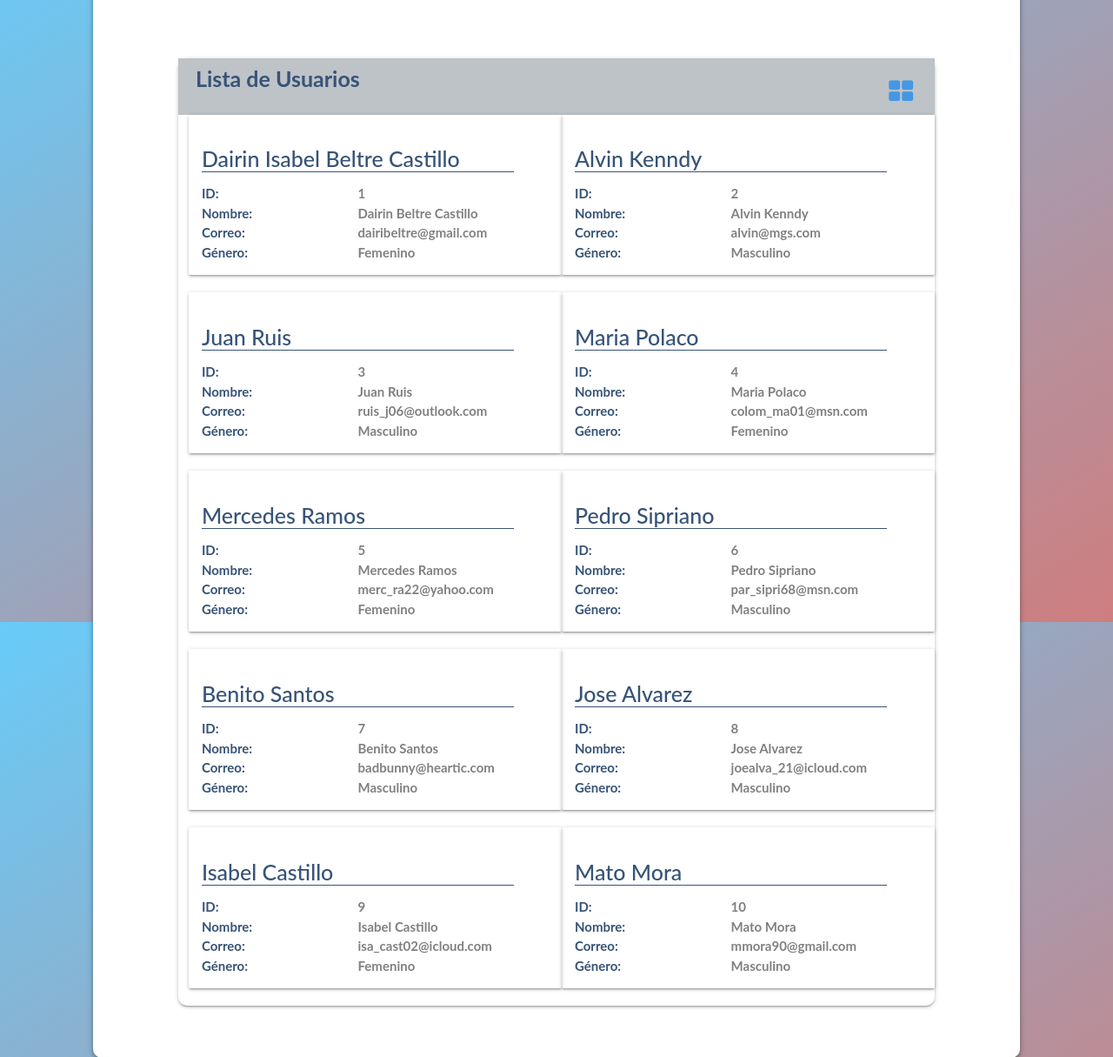
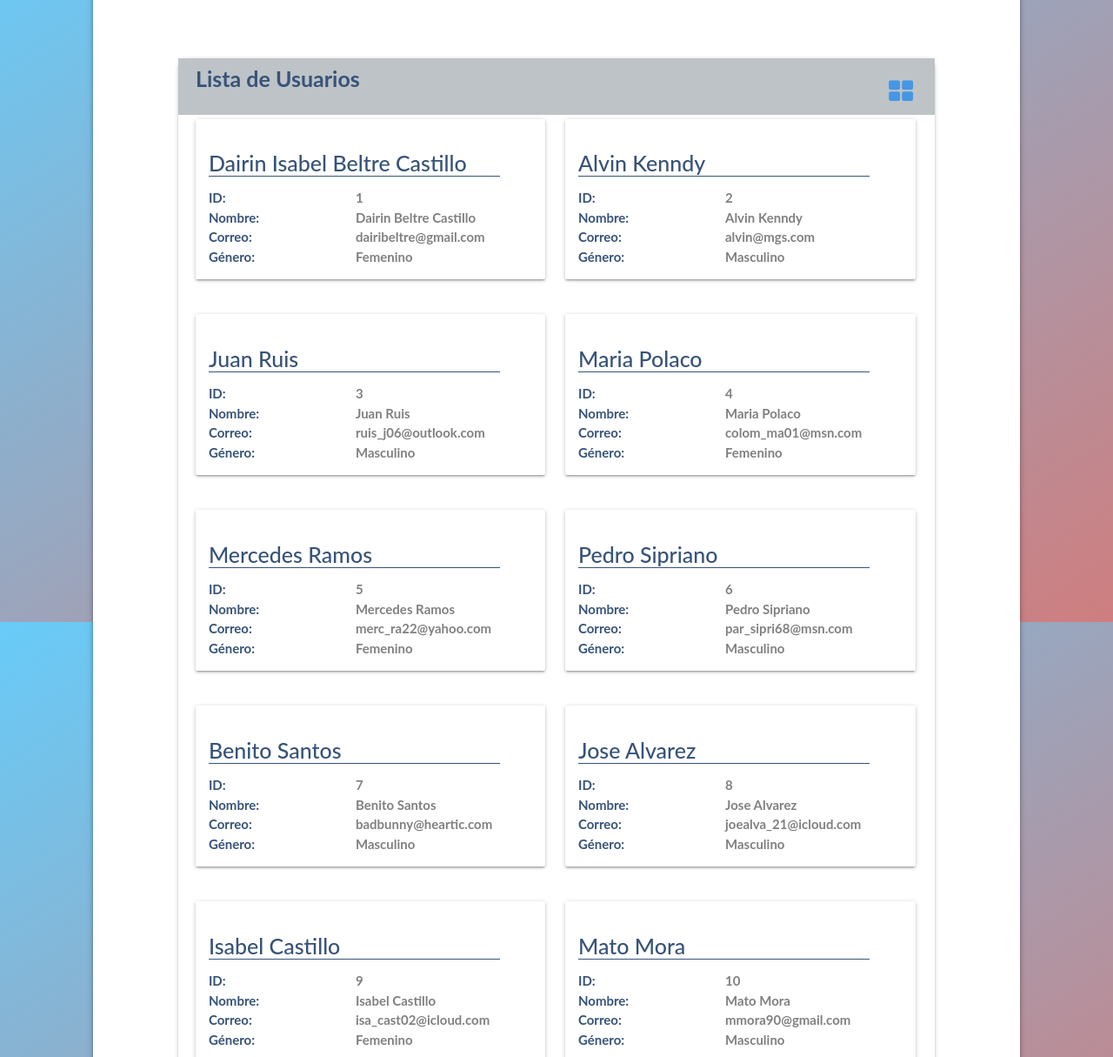
Before and after one commit to sebasjoa/frontend-test, a plain HTML site: page view_user_list.html in a window 1280 px wide. Shown: the part 85-1300 px from the top of the page at 87% size. Drawn offline with Linux system fonts and the light colour scheme.

```diff
--- a/style/index.css
+++ b/style/index.css
@@ -77,6 +77,7 @@ select {
 .list{
     padding: 15px !important;
     border-radius: 2px;
+    width: 100%;
 }
 
 .list-title{
@@ -117,7 +118,7 @@ select {
 }
 .list-detail{
    position: relative;
-   margin:65px 0 0 12px;
+   margin:70px 0 0 20px;
 
 }
 
--- a/view_user_list.html
+++ b/view_user_list.html
@@ -34,7 +34,8 @@
 
 						<div class="list-detail">
 						<div class="row">
-						<div class="hoverable col s12 l6 list z-depth-1">
+						<div class="col s12 l6 ">
+							<div class="row card-detail list hoverable z-depth-1">
 										<h4>Dairin Isabel Beltre Castillo</h4>
 										<div class="line-list">
 												<b class="list-title">ID:</b>
@@ -52,8 +53,10 @@
 																		<b class="list-title">Género:</b>
 																		<b class="list-text">Femenino</b>
 																</div>
+							</div>
 						</div>
-						<div class="hoverable col l6 s12 list z-depth-1">
+						<div class="col l6 s12">
+							<div class="row card-detail list hoverable z-depth-1">
 							<h4>Alvin Kenndy</h4>
 							<div class="line-list">
 									<b class="list-title">ID:</b>
@@ -72,9 +75,11 @@
 															<b class="list-text">Masculino</b>
 													</div>
 						</div>
+						</div>
 					</div>
 					<div class="row">
-							<div class="hoverable col s12 l6 list z-depth-1">
+							<div class="col s12 l6">
+								<div class="row card-detail list hoverable z-depth-1">
 											<h4>Juan Ruis</h4>
 											<div class="line-list">
 													<b class="list-title">ID:</b>
@@ -92,8 +97,10 @@
 																			<b class="list-title">Género:</b>
 																			<b class="list-text">Masculino</b>
 																	</div>
+								</div>
 							</div>
-							<div class="hoverable col l6 s12 list z-depth-1">
+							<div class="col l6 s12">
+								<div class="row card-detail list hoverable z-depth-1">
 								<h4>Maria Polaco</h4>
 								<div class="line-list">
 										<b class="list-title">ID:</b>
@@ -111,10 +118,12 @@
 																<b class="list-title">Género:</b>
 																<b class="list-text">Femenino</b>
 														</div>
+								</div>
 							</div>
 						</div>
 						<div class="row">
-								<div class="hoverable col s12 l6 list z-depth-1">
+								<div class="col s12 l6">
+									<div class="row card-detail list hoverable z-depth-1">
 												<h4>Mercedes Ramos</h4>
 												<div class="line-list">
 														<b class="list-title">ID:</b>
@@ -132,8 +141,10 @@
 																				<b class="list-title">Género:</b>
 																				<b class="list-text">Femenino</b>
 																		</div>
+									</div>
 								</div>
-								<div class="hoverable col l6 s12 list z-depth-1">
+								<div class="col l6 s12">
+									<div class="row card-detail list hoverable z-depth-1">
 									<h4>Pedro Sipriano</h4>
 									<div class="line-list">
 											<b class="list-title">ID:</b>
@@ -151,10 +162,12 @@
 																	<b class="list-title">Género:</b>
 																	<b class="list-text">Masculino</b>
 															</div>
+									</div>
 								</div>
 							</div>
 						<div class="row">
-						<div class="hoverable col l6 s12 list z-depth-1">
+						<div class="col l6 s12">
+							<div class="row card-detail list hoverable z-depth-1">
 										<h4>Benito Santos</h4>
 										<div class="line-list">
 												<b class="list-title">ID:</b>
@@ -172,8 +185,10 @@
 																		<b class="list-title">Género:</b>
 																		<b class="list-text">Masculino</b>
 																</div>
+							</div>
 						</div>
-						<div class="hoverable col l6 s12 list z-depth-1">
+						<div class="col l6 s12">
+							<div class="row card-detail list hoverable z-depth-1">
 										<h4>Jose Alvarez</h4>
 										<div class="line-list">
 												<b class="list-title">ID:</b>
@@ -191,11 +206,13 @@
 																		<b class="list-title">Género:</b>
 																		<b class="list-text">Masculino</b>
 																</div>
+							</div>
 						</div>
 					</div>
 
 						<div class="row">
-						<div class="hoverable col l6 s12 list z-depth-1">
+						<div class="col l6 s12">
+							<div class="row card-detail list hoverable z-depth-1">
 										<h4>Isabel Castillo</h4>
 										<div class="line-list">
 												<b class="list-title">ID:</b>
@@ -213,8 +230,10 @@
 																		<b class="list-title">Género:</b>
 																		<b class="list-text">Femenino</b>
 																</div>
+							</div>
 						</div>
-						<div class="hoverable col l6 s12 list z-depth-1">
+						<div class="col l6 s12">
+							<div class="row card-detail list hoverable z-depth-1">
 										<h4>Mato Mora</h4>
 										<div class="line-list">
 												<b class="list-title">ID:</b>
@@ -232,6 +251,7 @@
 																		<b class="list-title">Género:</b>
 																		<b class="list-text">Masculino</b>
 																</div>
+							</div>
 						</div>
 
 					</div>
```
Also changed, not shown: dashboard.html (+5 -17 lines), img/dashboard.png (added).
